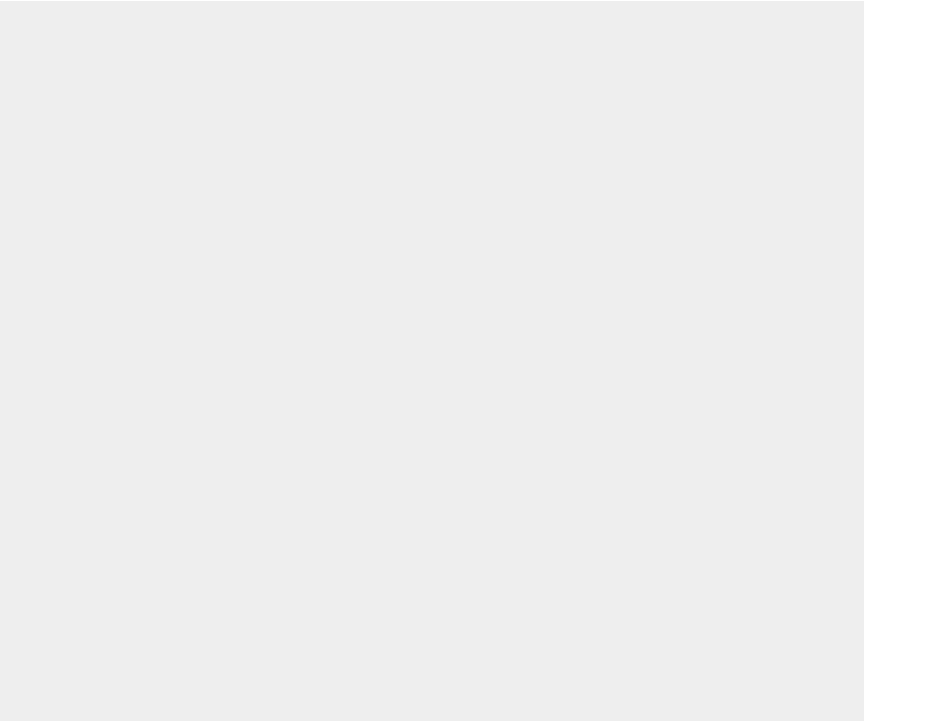
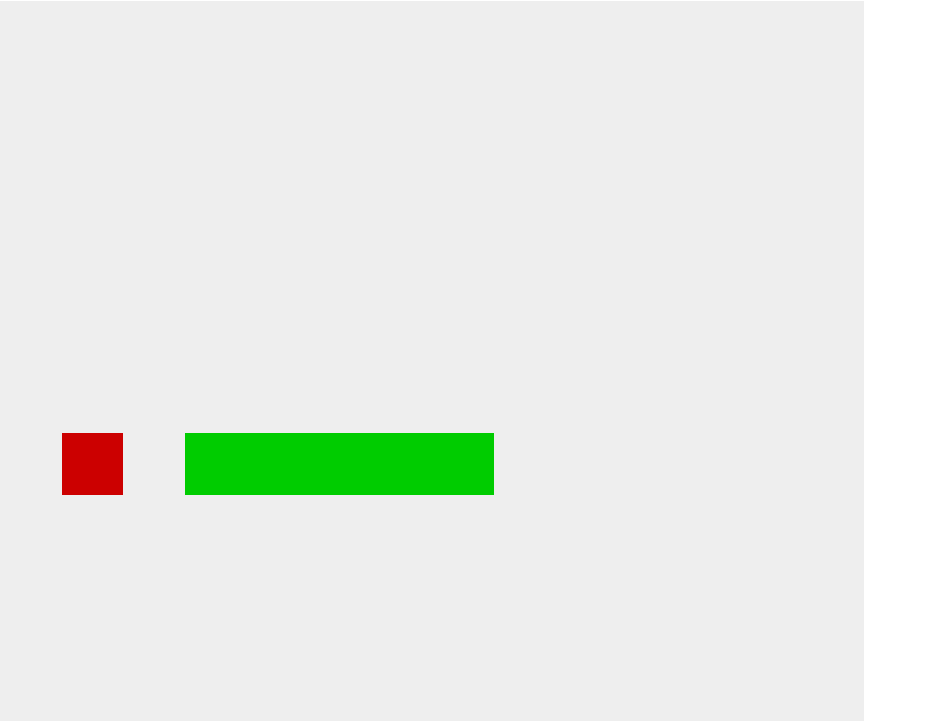
Before and after one commit to lwhiteHun/snake, a plain HTML site: page index.html in a window 1280 px wide. Shown: the part 79-800 px from the top of the page, without its empty margins (0-927 px from the left). Drawn offline with Linux system fonts and the light colour scheme.

Commit message:
new classes and functions

```diff
--- a/index.html
+++ b/index.html
@@ -17,6 +17,7 @@
     </div>
     <script src="js/tile.js"></script>
     <script src="js/playground.js"></script>
+    <script src="js/snake.js"></script>
     <script src="js/main.js"></script>
 </body>
 </html>
--- a/js/main.js
+++ b/js/main.js
@@ -1 +1 @@
-var playGround = new Playground(10, document.querySelector('.playground'));
+var playGround = new Playground(14, document.querySelector('.playground'));
--- a/js/playground.js
+++ b/js/playground.js
@@ -20,10 +20,21 @@ class Playground {
       this.targetDiv.appendChild(tile.div);
     }
     this.setSize();
+    this.snake = new Snake(5, this.tiles);
+    this.generateFood();
   }
   setSize() {
     // a targetDiv pontos értékét kérem vissza - getComputedStyle()
     var style = window.getComputedStyle(this.targetDiv);
     this.targetDiv.style.height = style.width;
   }
+  generateFood() {
+    // csak empty típusúra generálhat food-ot
+    var filteredTiles = this.tiles.filter(function (item) {
+      return item.type === 'empty';
+    });
+    // ez generálja, hogy melyik tömbelem legyen food
+    var random = Math.floor(Math.random() * filteredTiles.length);
+    filteredTiles[random].setFood();
+  }
 }
--- /dev/null
+++ b/js/snake.js
@@ -0,0 +1,17 @@
+class Snake {
+  constructor(length, tiles) {
+    this.length = length;
+    this.direction = 'right';
+    this.start = [];
+    this.body = [];
+    this.tiles = tiles;
+    this.generateSnake();
+  }
+
+  generateSnake() {
+    var startIndex = Math.round(this.tiles.length / 2) + Math.round(Math.sqrt(this.tiles.length) / 2);
+    for (var i = 0; i < this.length; i++) {
+      this.tiles[startIndex - i].setSnake();
+    }
+  }
+}
--- a/js/tile.js
+++ b/js/tile.js
@@ -2,6 +2,7 @@ class Tile {
   constructor(width) {
     this.width = width;
     this.div;
+    this.type = 'empty';
     this.create();
   }
   create() {
@@ -13,13 +14,16 @@ class Tile {
   setFood() {
     this.div.classList.replace('empty', 'food');
     this.div.classList.replace('snake', 'food');
+    this.type = 'food';
   }
   setSnake() {
     this.div.classList.replace('empty', 'snake');
     this.div.classList.replace('food', 'snake');
+    this.type = 'snake';
   }
   setEmpty() {
     this.div.classList.replace('snake', 'empty');
     this.div.classList.replace('food', 'empty');
+    this.type = 'empty';
   }
 }
```
